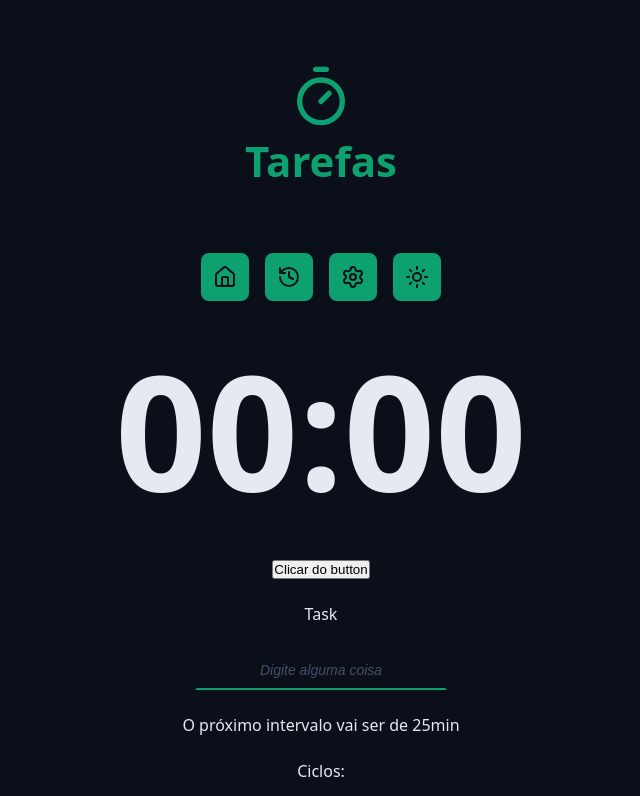
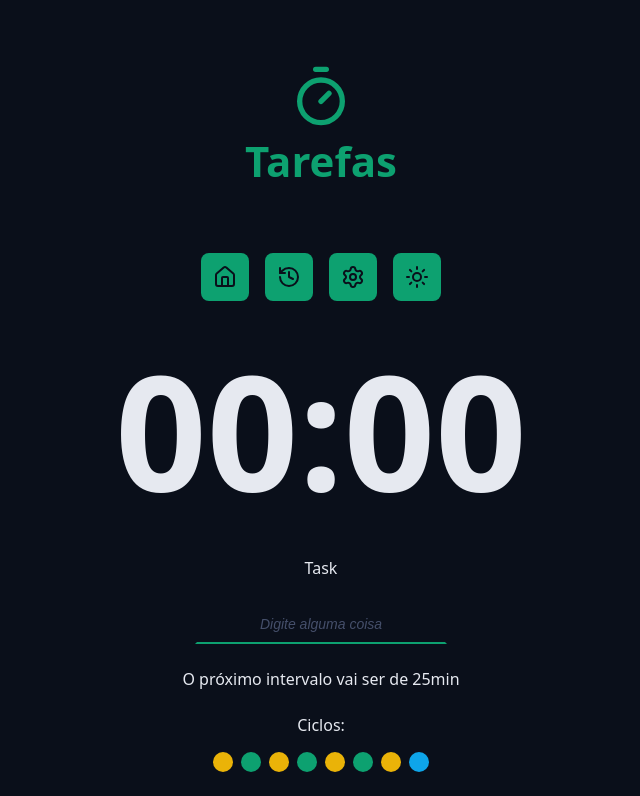
Before and after one commit to NetoResende/tarefas-pomodoro, a React (Vite) app: page / in a window 1280 px wide. Shown: the top 796 px of the page, without its empty margins (319-959 px from the left). Built offline with nearby package versions, Linux system fonts and the light colour scheme.

Commit message:
Criando um contexto para usar nosso estado e prover para os demais compnentes

```diff
--- a/src/App.tsx
+++ b/src/App.tsx
@@ -3,21 +3,26 @@ import type { TaskStateModel } from "./models/TaskStateModel";
 import { useState } from "react";
 import "./styles/Theme.css";
 import "./styles/Global.css";
+import { TaskContext } from "./contexts/TaskContext";
 
-const initialState: TaskStateModel ={
+const initialState: TaskStateModel = {
   tasks: [],
   secondsRemaining: 0,
-  formattedSecondsTemaining: '00:00',
+  formattedSecondsTemaining: "00:00",
   activeTask: null,
   currentCycle: 0,
   config: {
     workTime: 25,
     shortBreakTime: 5,
-    longBreakTime: 15
-  }
+    longBreakTime: 15,
+  },
+};
+export function App() {
+  const [state, setState] = useState(initialState);
+
+  return (
+    <TaskContext.Provider value={{ novo: "Novo Contexto" }}>
+      <Home />
+    </TaskContext.Provider>
+  );
 }
-export function App() {
-  const [ state, setState ] = useState(initialState);
-
-  return <Home state={state} setState={setState}/>;
-}
--- a/src/components/CountDown/index.tsx
+++ b/src/components/CountDown/index.tsx
@@ -1,10 +1,10 @@
-import type { HomeProps } from "../../pages/Home";
+import { useContext } from "react";
 import styles from "./styles.module.css";
+import { TaskContext } from "../../contexts/TaskContext";
 
-export function CountDown({state}: HomeProps) {
-  return (
-    <div className={styles.container}>
-      {state.formattedSecondsTemaining}
-    </div>
-  );
+export function CountDown() {
+  const taskContext = useContext(TaskContext);
+  console.log("Teste", taskContext);
+
+  return <div className={styles.container}>00:00</div>;
 }
--- a/src/components/MainForm/index.tsx
+++ b/src/components/MainForm/index.tsx
@@ -2,45 +2,27 @@ import { PlayCircleIcon } from "lucide-react";
 import { Cycles } from "../Cycles";
 import { DefaultButton } from "../DefaultButton";
 import { DefaultInput } from "../DefaultInput";
-import type { HomeProps } from "../../pages/Home";
 
-export function MainForm({state, setState}: HomeProps){
-
-  function handlerClick(){
-    setState(prevState => {
-      return {
-        ...prevState,
-        formattedSecondsTemaining: "34:03",
-        config: {
-          ...prevState.config,
-          workTime: 18,
-        }
-      }
-    })
-  }
-
+export function MainForm() {
   return (
     <form className="form">
-          <div>
-            <button type="button" onClick={handlerClick}>Clicar do button</button>
-          </div>
       <div className="formRow">
         <DefaultInput
-              id='meuInput'
-              type='text'
-              labelText='Task'
+          id="meuInput"
+          type="text"
+          labelText="Task"
           placeholder="Digite alguma coisa"
         />
       </div>
       <div className="formRow">
-            <p>O próximo intervalo vai ser de {state.config.workTime}min</p>
+        <p>O próximo intervalo vai ser de 25min</p>
       </div>
       <div className="formRow">
-            <Cycles/>
+        <Cycles />
       </div>
       <div className="formRow">
-            <DefaultButton icon={<PlayCircleIcon/>}/>
+        <DefaultButton icon={<PlayCircleIcon />} />
       </div>
     </form>
-    )
+  );
 }
--- /dev/null
+++ b/src/contexts/TaskContext/index.tsx
@@ -0,0 +1,5 @@
+import { createContext } from "react";
+
+export const TaskContext = createContext({
+  chave: "valor",
+});
--- a/src/pages/Home/index.tsx
+++ b/src/pages/Home/index.tsx
@@ -2,21 +2,15 @@ import { MainTemplate } from "../../templates/MainTemplate";
 import { Container } from "../../components/Container";
 import { CountDown } from "../../components/CountDown";
 import { MainForm } from "../../components/MainForm";
-import type { TaskStateModel } from "../../models/TaskStateModel";
 
-export type HomeProps = {
-  state: TaskStateModel
-  setState: React.Dispatch<React.SetStateAction<TaskStateModel>>
-}
-export function Home(props: HomeProps) {
-
+export function Home() {
   return (
     <MainTemplate>
       <Container>
-        <CountDown  {...props}/>
+        <CountDown  />
       </Container>
       <Container>
-        <MainForm {...props}/>
+        <MainForm />
       </Container>
     </MainTemplate>
   );
```
Lines whose indentation alone changed are shown as unchanged.
